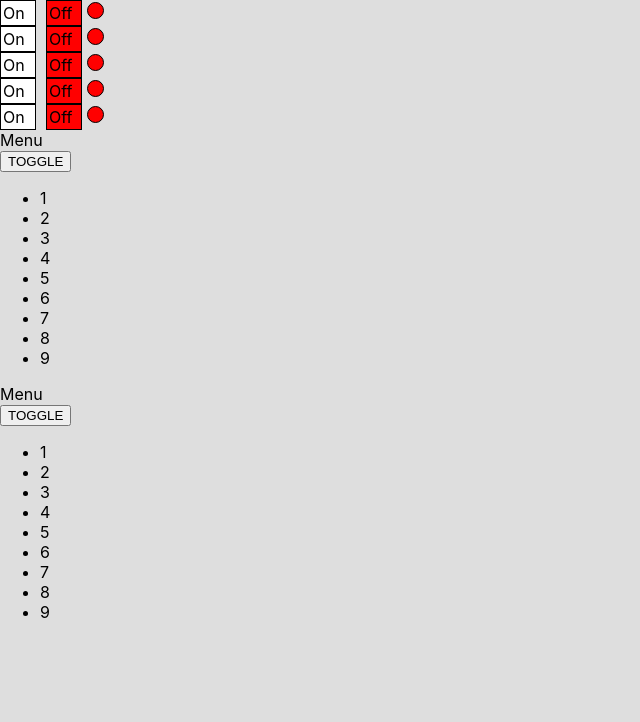
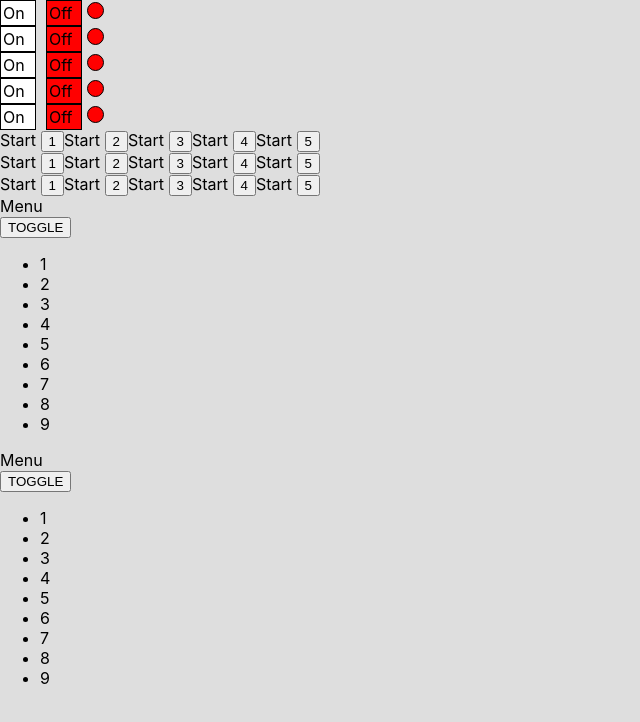
Before and after one commit to SlavaShensev/lessons-kabzda, a React (Create React App) app: page / in a window 1280 px wide. Shown: the top 722 px of the page, without its empty margins (0-640 px from the left). Built offline with nearby package versions, Linux system fonts and the light colour scheme.

Commit message:
'rating'

```diff
--- a/src/App.tsx
+++ b/src/App.tsx
@@ -1,12 +1,9 @@
 import React from 'react';
 import './App.css';
-import Accordion from "./components/component/Accordion/Accordion";
-import AppTitle from "./components/component/AppTitle";
-import Rating from "./components/component/Rating/Rating";
 import OnOff from "./components/component/OnOff/OnOff";
 import UncontrolledAccordion
     from "./components/component/UncontrolledAccordion/UncontrolledAccordion";
-
+import UncontrolledRating from "./components/component/UncontrolledRating/UncontrolledRating";
 
 function App() {
     return (
@@ -16,6 +13,9 @@ function App() {
             <OnOff/>
             <OnOff/>
             <OnOff/>
+            <UncontrolledRating/>
+            <UncontrolledRating/>
+            <UncontrolledRating/>
             <UncontrolledAccordion slogan={'Menu'}/>
             <UncontrolledAccordion slogan={'Menu'}/>
         </div>
--- /dev/null
+++ b/src/components/component/UncontrolledRating/UncontrolledRating.tsx
@@ -0,0 +1,48 @@
+import React, {useState} from "react";
+
+function UncontrolledRating() {
+    let [on, setOn] = useState(0)
+    return (
+        <div>
+            <Star selected={on > 0}/>
+            <button onClick={() => {
+                setOn(on = 1)
+            }}>1
+            </button>
+            <Star selected={on > 1}/>
+            <button onClick={() => {
+                setOn(on = 2)
+            }}>2
+            </button>
+            <Star selected={on > 2}/>
+            <button onClick={() => {
+                setOn(on = 3)
+            }}>3
+            </button>
+            <Star selected={on > 3}/>
+            <button onClick={() => {
+                setOn(on = 4)
+            }}>4
+            </button>
+            <Star selected={on > 4}/>
+            <button onClick={() => {
+                setOn(on = 5)
+            }}>5
+            </button>
+        </div>
+    )
+}
+
+type StartPropsType = {
+    selected: boolean
+}
+
+function Star(props: StartPropsType) {
+    if (props.selected === true) {
+        return <span><b>Start </b></span>
+    } else {
+        return <span>Start </span>
+    }
+}
+
+export default UncontrolledRating;
```
Also changed, not shown: 1 other file (tests, documents, lock files or other folders).
